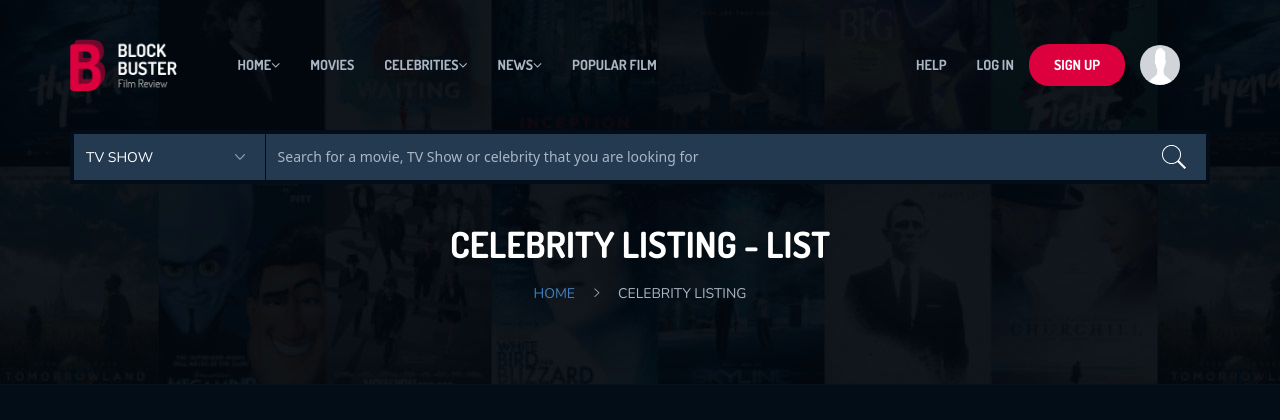
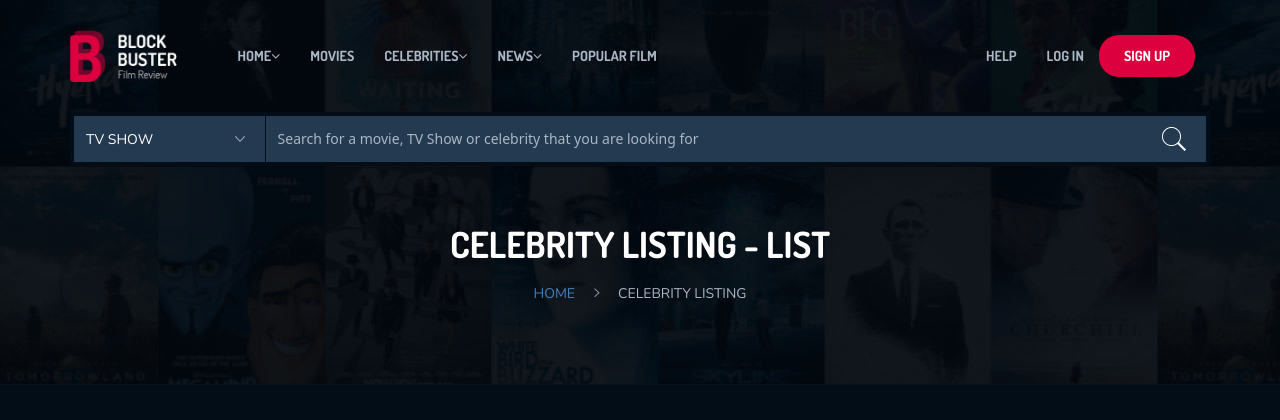
Before and after one commit to riadelimemmedov/Django-Film, a Django app: page /actor/actorlist in a window 1280 px wide. Shown: the top 420 px of the page. Run offline with Django 3.2, Linux system fonts and the light colour scheme; data comes from the database, SQL or seed files in the repository; both versions use the stored data as it was after the commit; some libraries are stand-ins or nearby versions.

Commit message:
added context processor navbar

```diff
--- a/film/settings.py
+++ b/film/settings.py
@@ -68,6 +68,7 @@ TEMPLATES = [
                 'django.contrib.auth.context_processors.auth',
                 'django.contrib.messages.context_processors.messages',
                 'django.template.context_processors.media',
+                'profiles.context_processors.profilePicViewContext'
             ],
         },
     },
--- /dev/null
+++ b/profiles/context_processors.py
@@ -0,0 +1,10 @@
+from .models import *
+
+#!profilePicViewContext function
+def profilePicViewContext(request):
+    if request.user.is_authenticated:
+        profile_obj = Profile.objects.get(user=request.user)
+        pic_user_navbar = profile_obj.avatar
+        return {'pic_user_navbar':pic_user_navbar}
+    #else well => return{} = else yeni
+    return{}
--- a/templates/partials/_header.html
+++ b/templates/partials/_header.html
@@ -64,20 +64,31 @@
                         </a>
                     </li>
                 </ul>
+
                 <ul class="nav navbar-nav flex-child-menu menu-right">
                     <li><a href="#">Help</a></li>
-                    <li class="loginLink"><a href="#">LOG In</a></li>
-                    <li class="btn signupLink"><a href="#">sign up</a></li>
+                    {% if request.user.is_authenticated %}<!-- eger user giris edibse yeni authetication olubsa if e girsin olmasa else girsin -->
+                            {% if pic_user_navbar %}
+                                <li class="dropdown first">
+                                    <a href="{% url 'profiles:myProfileView' %}" class="btn btn-default dropdown-toggle lv1">
+                                        <img src="{{pic_user_navbar.url}}" style="width: 40px;height: 40px;border-radius: 50%;" alt="">
+                                    </a>
+                                </li>
+                            {% else %}
+                                <li class="dropdown first">
+                                    <a href="{% url 'profiles:myProfileView' %}" class="btn btn-default dropdown-toggle lv1">
+                                        <img src="{% static 'images/sekilyox.png' %}" style="width: 40px;height: 40px;border-radius: 50%;" alt="">
+                                    </a>
+                                </li>
+                            {% endif %}
+                    {% else %}
+                        <li class="loginLink"><a href="#">LOG In</a></li>
+                        <li class="btn signupLink"><a href="#">sign up</a></li>
+                    {% endif %}
+                    <!-- !User profile directed and user profile puicture,bura if yaz cunki istifadenin sekili olub ve ya olmama ehtimali vardir -->
+                    <!-- !xxxxxxxxxxxxxxxxxxxxxxxxxxxxxxxxxxxxxx -->
+                </ul>
 
-                    <!-- !User profile directed and user profile puicture,bura if yaz cunki istifadenin sekili olub ve ya olmama ehtimali vardir -->
-                    <li class="dropdown first">
-                        <a href="{% url 'profiles:myProfileView' %}" class="btn btn-default dropdown-toggle lv1">
-                            <img src="{% static 'images/sekilyox.png' %}" style="width: 40px;height: 40px;border-radius: 50%;" alt="">
-                        </a>
-                    </li>
-                    <!-- xxxxxxxxxxxxxxxxxxxxxxxxxxxxxxxxxxxxxx -->
-
-                </ul>
             </div>
             <!-- /.navbar-collapse -->
         </nav>
```
Also changed, not shown: db.sqlite3, media/profilespicture/download_3.png (deleted), media/profilespicture/images_6.jpg (added).
